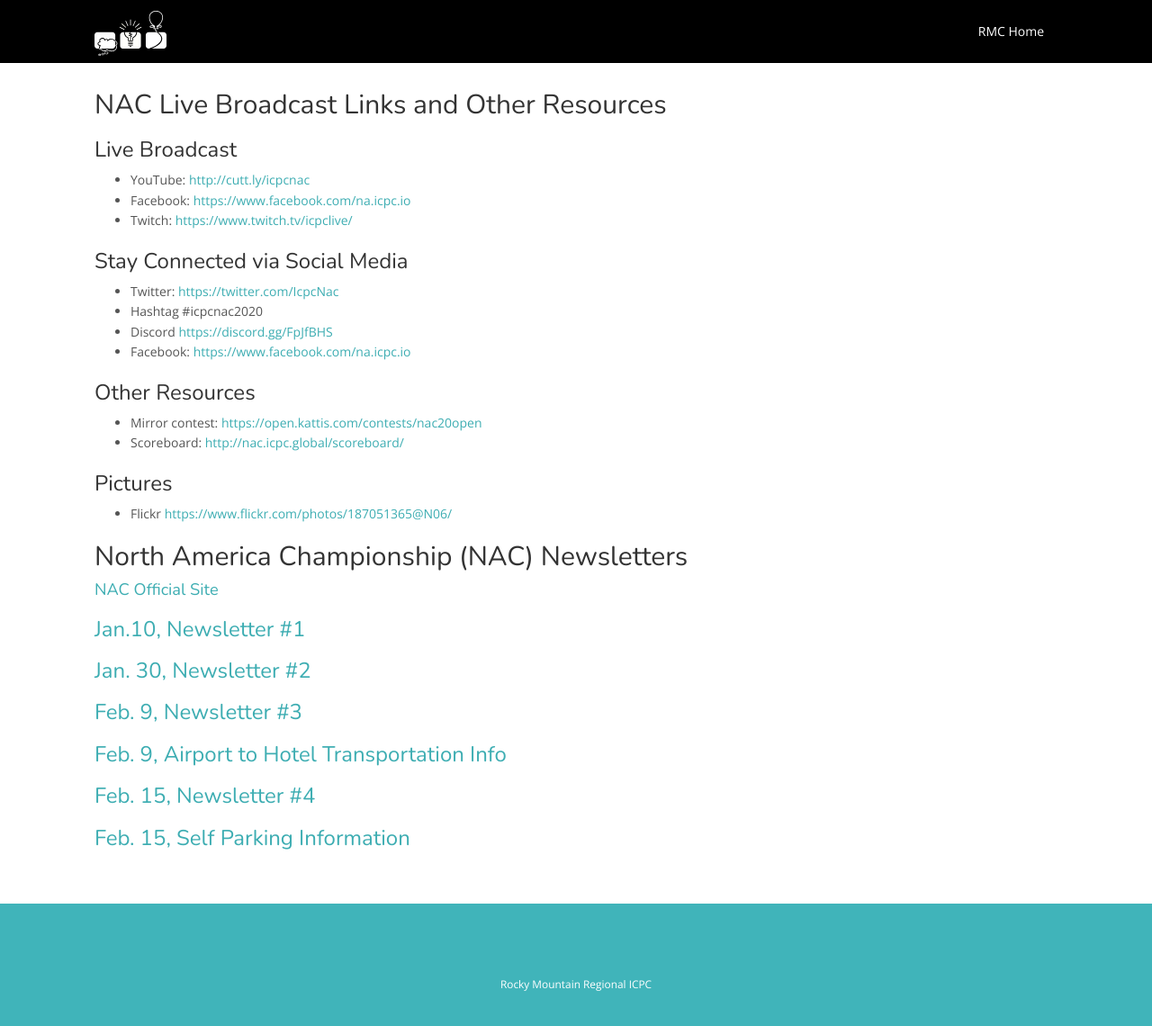
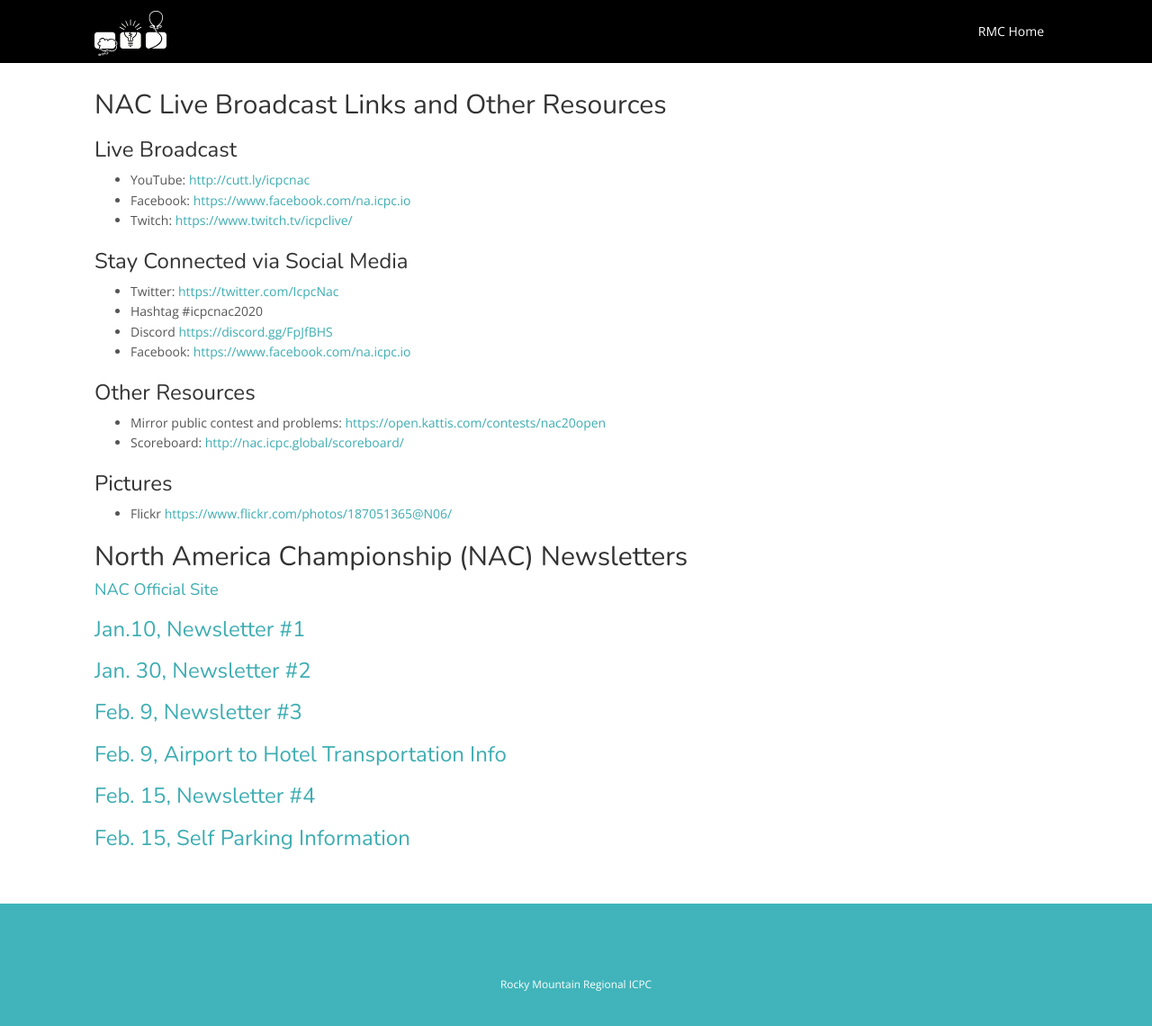
Before and after one commit to icpc/na-rocky-mountain-web, a Jekyll site: the page built from docs/nac_news.md, in a window 1280 px wide and 1163 px high. Shown: the top 1140 px of the window at 90% size. Built offline with Jekyll 4.4.1, drawn with Linux system fonts in a browser that asks for light colours; nearby versions of some CDN libraries.

Commit message:
updated nac news

```diff
--- a/docs/nac_news.md
+++ b/docs/nac_news.md
@@ -16,7 +16,7 @@
 - Facebook: [https://www.facebook.com/na.icpc.io](https://www.facebook.com/na.icpc.io)
 
 ### Other Resources
-- Mirror contest: [https://open.kattis.com/contests/nac20open](https://open.kattis.com/contests/nac20open)
+- Mirror public contest and problems: [https://open.kattis.com/contests/nac20open](https://open.kattis.com/contests/nac20open)
 - Scoreboard: [http://nac.icpc.global/scoreboard/](http://nac.icpc.global/scoreboard/)
 
 
```
